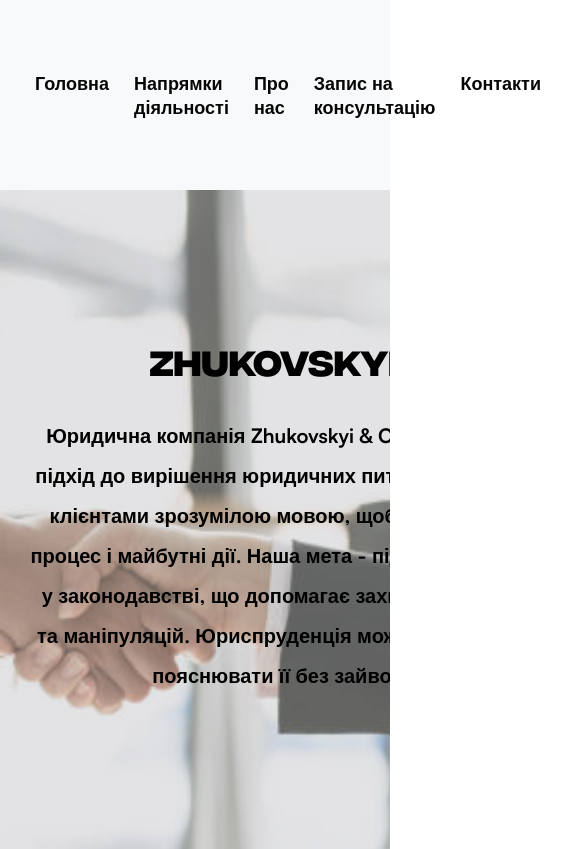
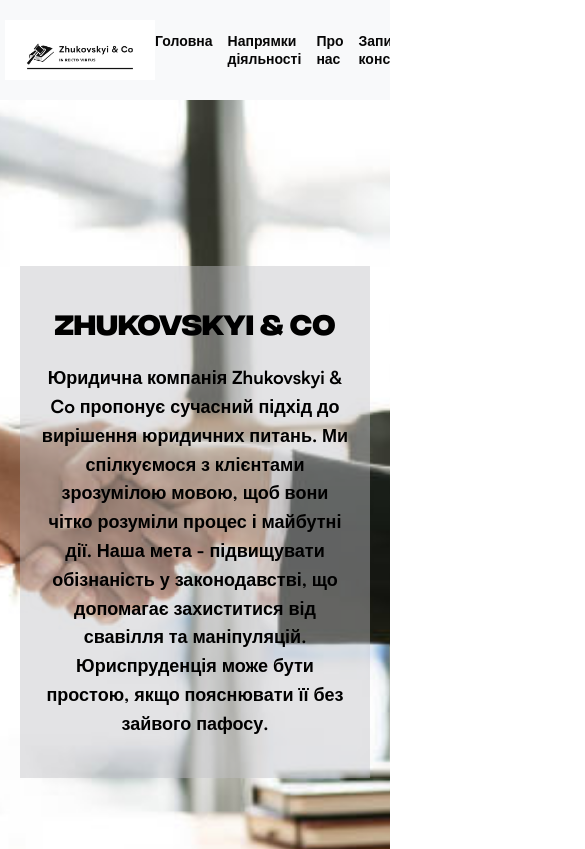
Before and after one commit to Victoria060187/zhykovskiy_project, a React (Create React App) app: page / in a window 390 px wide. Shown: the top 849 px of the page, 585 px wide, since content can reach past the window. Built offline with nearby package versions, Linux system fonts and the light colour scheme.

Commit message:
changed css style for mobile version

```diff
--- a/package.json
+++ b/package.json
@@ -22,8 +22,7 @@
     "eject": "react-scripts eject",
     "lint": "eslint",
     "format": "prettier --write",
-    "prepare": "husky install",
-    "start:bot": "node src/bot.js"
+    "prepare": "husky install"
   },
   "eslintConfig": {
     "extends": [
--- a/src/components/chatbot/Chatbot.css
+++ b/src/components/chatbot/Chatbot.css
@@ -1,5 +1,6 @@
 .chatbot {
   background: rgba(192, 192, 197, 0.444);
+  padding: 20px 0;
 }
 
 .chatbot-button {
@@ -9,28 +10,34 @@
   padding: 15px 32px;
   text-align: center;
   text-decoration: none;
-    display: inline-block;
   font-size: 25px;
   cursor: pointer;
   border-radius: 62px;
   transition: background-color 0.3s;
-    display: flex;
+  display: inline-flex;
   justify-content: center;
   align-items: center;
+  width: 100%;
+  max-width: 340px;
 }
 
 .chatbot-button:hover {
   background-color: #686565;
 }
+
 .chatbot-button-container {
+  display: flex;
+  justify-content: center;
   align-items: center;
-    display: flex;
   text-align: center;
-    flex-direction: column;
+  width: 100%;
 }
+
 .chatbot-button-content {
-  margin: 100px;
+  margin: 50px 0;
+  width: 100%;
 }
+
 .chatbot-container {
   position: fixed;
   bottom: 10px;
@@ -44,20 +51,22 @@
   padding: 20px;
   z-index: 1000;
 }
+
 .chatbot_row {
   display: flex;
-  column-gap: 30px;
+  flex-direction: column;
   align-items: center;
   width: 100%;
 }
-.chatbot-title-container{
-  width: 650px;
+
+.chatbot-title-container {
+  width: 100%;
+  text-align: center;
+  margin-bottom: 20px;
 }
+
 .chatbot-title {
-	margin: 150px auto;
-	height: 100%;
-    width: 340px;
   font-family: 'Integral';
   font-size: 35px;
-    text-align: center;
+  width: 100%;
 }
--- a/src/components/header/Header.css
+++ b/src/components/header/Header.css
@@ -10,16 +10,17 @@
 }
 
 .header-logo img {
-  width: 400px;
-  height: 150px;
+  max-width: 300px;
+  height: auto;
+  display: block;
 }
 
 .header-nav--main ul {
   display: flex;
+  gap: 20px;
 }
 
 .header-nav--main ul li {
-  margin-left: 25px;
   font-size: 18px;
   font-weight: 700;
 }
@@ -33,3 +34,33 @@
 .header-nav--main ul li a:hover {
   color: #6d7175;
 }
+
+@media (max-width: 2000px) {
+  .header-logo img {
+    max-width: 400px;
+}
+
+  .header-nav--main ul {
+    gap: 15px;
+  }
+}
+
+@media (max-width: 768px) {
+  .header-logo img {
+    max-width: 200px;
+  }
+
+  .header-nav--main ul li {
+    font-size: 16px;
+  }
+}
+
+@media (max-width: 576px) {
+  .header-logo img {
+    max-width: 150px;
+  }
+
+  .header-nav--main ul li {
+    font-size: 14px;
+  }
+}
--- a/src/components/mainPage/MainPage.css
+++ b/src/components/mainPage/MainPage.css
@@ -1,35 +1,37 @@
 .main-page {
     min-height: 100vh;
-    background: no-repeat 50%/ cover;
-	position: relative;
+    background: no-repeat center/cover;
+    position: relative;
     overflow: hidden;
+    display: flex;
+    align-items: center;
+    justify-content: center;
+    padding: 20px;
 }
 
 .main-container {
-	width: 650px;
-	margin: 0 auto;
-	height: 100%;
-	position: absolute;
-	left: 0;
-	top: 0;
-	background: rgba(192, 192, 197, 0.444);
+    width: 100%;
+    max-width: 650px;
+    margin: 0 auto;
+    background: rgba(192, 192, 197, 0.444);
+    padding: 20px;
+    box-sizing: border-box;
 }
 
 .main-content {
-	margin: 150px auto;
     text-align: center;
 }
 
 .main-title {
     font-family: 'Integral';
-    font-size: 35px;
+    font-size: 28px;
     text-transform: uppercase;
-    margin: 30px;
+    margin: 20px 0;
 }
 
 .main-text {
-    margin: 30px;
-    font-size: 20px;
+    margin: 20px 0;
+    font-size: 18px;
     font-weight: 550;
-    line-height: 40px;
+    line-height: 1.6;
 }
--- a/src/index.css
+++ b/src/index.css
@@ -1,5 +1,9 @@
 @import './assets/fonts/fonts.css';
 @import './styles/reset.css';
+
+* {
+  box-sizing: border-box;
+}
 
 html, body {
   scroll-behavior: smooth;
@@ -15,34 +19,38 @@
 }
 
 .container {
+  width: 100%;
   max-width: 1300px;
   margin: 0 auto;
   padding: 0 30px;
   position: relative;
+  overflow-x: hidden;
 }
 
 @media (max-width: 1200px) {
   .container {
     padding: 0 20px;
+    max-width: 100%;
   }
 }
 
 @media (max-width: 992px) {
-  body {
-    font-size: 13px;
-  }
-
   .container {
     padding: 0 15px;
+    max-width: 100%;
   }
 }
 
 @media (max-width: 768px) {
-  body {
-    font-size: 12px;
-  }
-
   .container {
     padding: 0 10px;
+    max-width: 100%;
   }
 }
+
+@media (max-width: 576px) {
+  .container {
+    padding: 0 5px;
+    max-width: 100%;
+  }
+}
```
Lines whose indentation alone changed are shown as unchanged.
